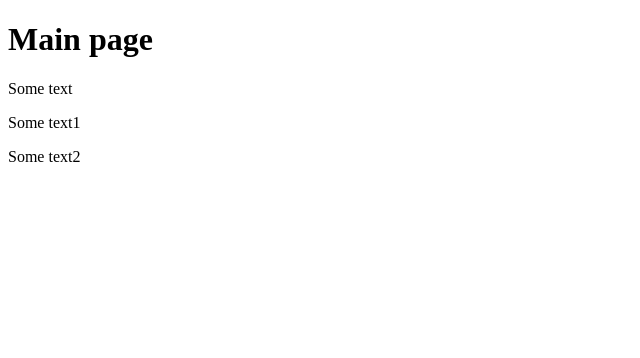
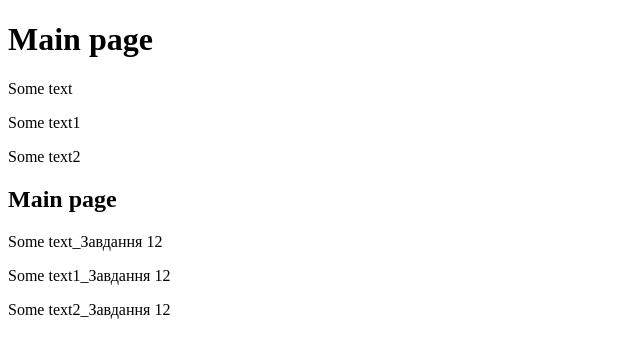
Before and after one commit to 111Viktor/Prakt1, a plain HTML site: page index.html in a window 1280 px wide. Shown: the whole page, without its empty margins (0-640 px from the left). Drawn offline with Linux system fonts and the light colour scheme.

Commit message:
Third commit

```diff
--- a/index.html
+++ b/index.html
@@ -9,5 +9,9 @@
    <p>Some text</p>
    <p>Some text1</p>
    <p>Some text2</p>
+   <h2>Main page</h2>
+   <p>Some text_Завдання 12</p>
+   <p>Some text1_Завдання 12</p>
+   <p>Some text2_Завдання 12</p>
 </body>
 </html>
```
